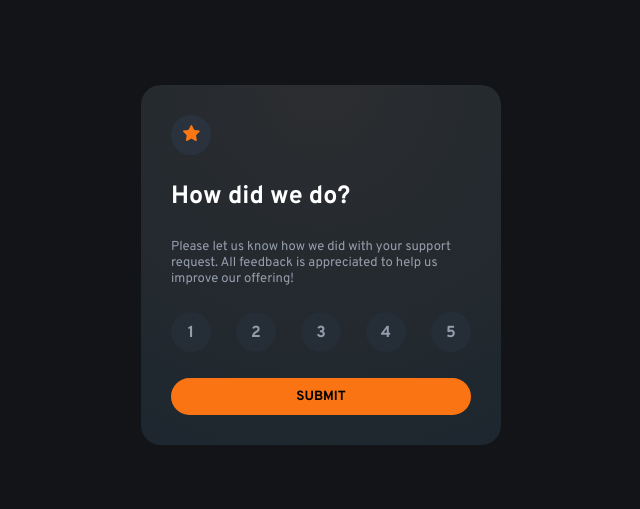
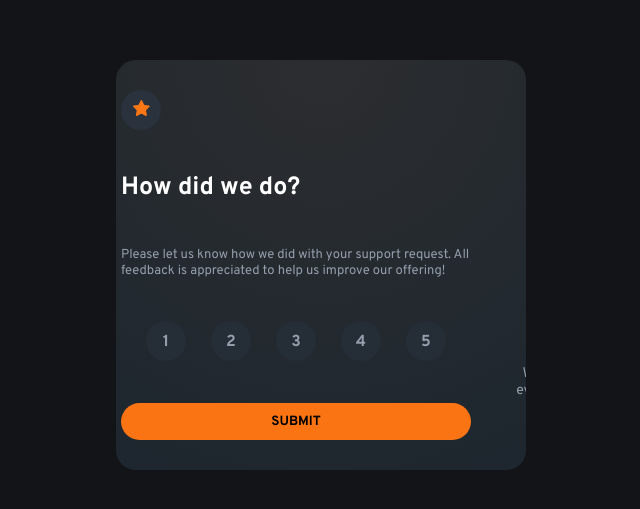
Before and after one commit to wandering-bit/interactive_rating_component, a plain HTML site: page index.html in a window 1280 px wide. Shown: the part 135-644 px from the top of the page, without its empty margins (319-959 px from the left). Drawn offline with Linux system fonts and the light colour scheme.

Commit message:
second draft

```diff
--- a/styles.css
+++ b/styles.css
@@ -17,13 +17,13 @@ body {
 }
 
 .container {
-    width: 300px;
-    height: 300px;
+    width: 350px;
+    height: 350px;
     background-image: radial-gradient(circle at center top, rgba(255, 255, 255, 0.104) 5%, hsl(208, 22%, 15%) 95%);
     background-repeat: no-repeat;
     border-radius: 20px;
     padding: 30px;
-    display:flex;
+    display: flex;
     flex-direction: row;
     overflow: hidden;
     justify-content: center;
@@ -31,23 +31,23 @@ body {
     gap: 40px;
 }
 
-.submit{
+.submit {
     display: flex;
     flex-direction: column;
     justify-content: space-between;
     height: 100%;
-    width: 300px;
+    width: 350px;
     flex-shrink: 0;
     /* background-color: hsl(216, 12%, 8%); */
 }
 
-.result{
+.result {
     display: flex;
     flex-direction: column;
     justify-content: space-evenly;
     align-items: center;
     height: 100%;
-    width: 300px;
+    width: 350px;
     flex-shrink: 0;
     margin-right: 340px;
     /* background: hsl(216, 12%, 8%); */
@@ -55,15 +55,15 @@ body {
     margin-right: -340px;
 }
 
-.scoreimg{
+.scoreimg {
     width: 150px;
 }
 
-.result h1{
+.result h1 {
     text-align: center;
 }
 
-.result .score{
+.result .score {
     background-color: hsl(213, 19%, 18%);
     border-radius: 20px;
     text-align: center;
@@ -71,20 +71,21 @@ body {
     width: 200px;
 }
 
-.result .score span{
+.result .score span {
     font-size: 14px;
     color: hsl(25, 97%, 53%);
     /* background-color: blue; */
-    padding:0px;
+    padding: 0px;
     margin: 0px;
 }
 
-.result .para{
+.result .para {
     text-align: center;
     font-size: 14px;
-    width: 300px;
+    width: 350px;
     margin-top: 10px;
 }
+
 .stardiv {
     background-color: hsl(213, 19%, 20%);
     border-radius: 50%;
@@ -148,7 +149,7 @@ span {
     margin-top: 10%;
 }
 
-.number.active span{
+.number.active span {
     color: hsl(216, 12%, 8%);
 }
 
```
